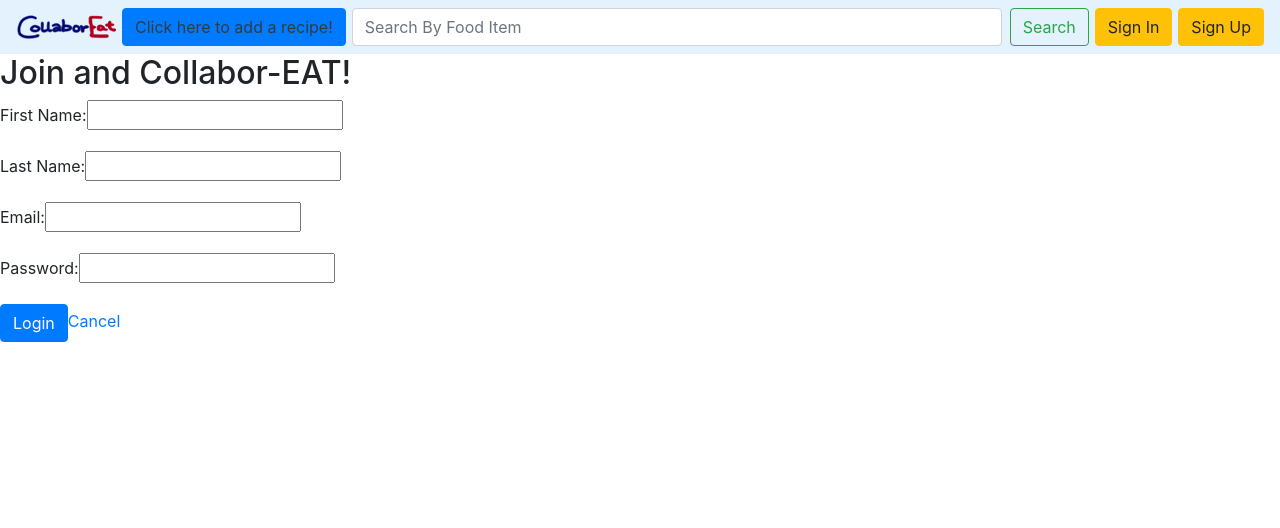
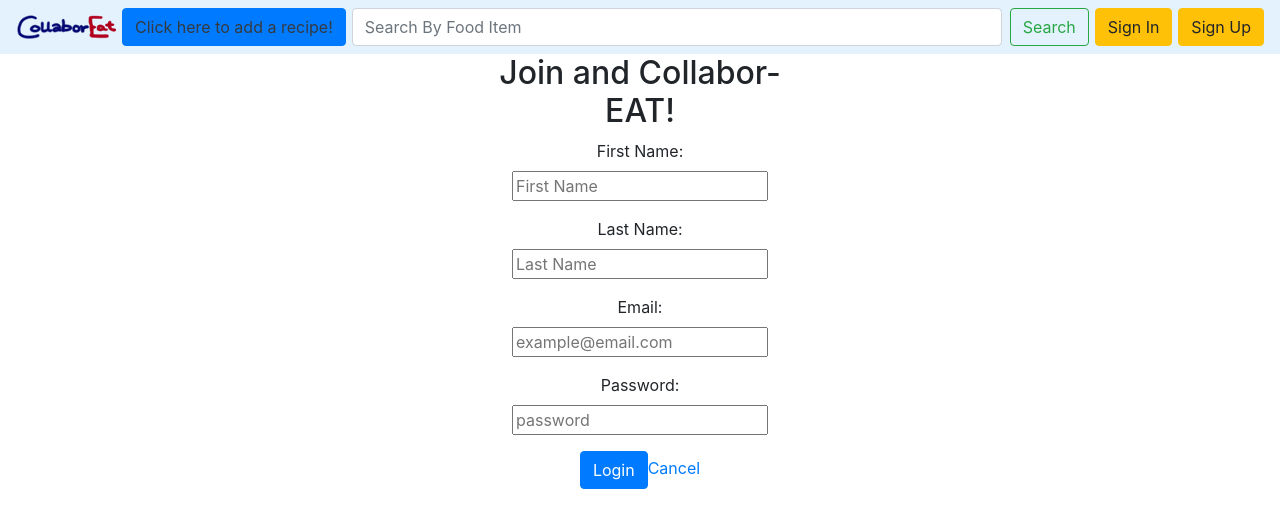
Before and after one commit to saseelya/CollaborEat, a React (Create React App) app in the folder client/collaboreat-react/: page /register in a window 1280 px wide. Shown: the top 528 px of the page. Built offline with nearby package versions, Linux system fonts and the light colour scheme.

Commit message:
styling on user, login, and register

```diff
--- a/client/collaboreat-react/src/Login.js
+++ b/client/collaboreat-react/src/Login.js
@@ -3,6 +3,7 @@ import { Link, useHistory } from 'react-router-dom';
 
 import AuthContext from './components/AuthContext';
 import Errors from './components/Errors';
+
 
 export default function Login() {
     const [email, setEmail] = useState('');
@@ -39,21 +40,25 @@ export default function Login() {
     };
 
     return (
-        <div>
-            <h2>Login</h2>
+        <center>
+            <div className="col-md-3 center">
                 <Errors errors={errors} />
                 <form onSubmit={handleSubmit}>
+                    <h2>Login</h2>
                     <div className="form-group">
                         <label>Email:</label>
-                    <input type="text" onChange={(event) => setEmail(event.target.value)} />
+                        <input type="text" placeholder="example@email.com" onChange={(event) => setEmail(event.target.value)} />
                     </div>
                     <div className="form-group">
                         <label>Password:</label>
-                    <input type="password" onChange={(event) => setPassword(event.target.value)} />
+                        <input type="password" placeholder="password" onChange={(event) => setPassword(event.target.value)} />
                     </div>
                     <button type="submit" className="btn btn-primary">Login</button>
+                    <div>
                         <Link to='/register'>Not a User? Sign up Today!</Link>
+                    </div>
                 </form>
             </div>
+        </center>
     )
 }
--- a/client/collaboreat-react/src/Register.js
+++ b/client/collaboreat-react/src/Register.js
@@ -58,29 +58,31 @@ export default function Register() {
     };
 
     return (
-        <div>
-            <h2>Join and Collabor-EAT!</h2>
+        <center>
+            <div className="col-md-3 center">
                 <Errors errors={errors} />
                 <form onSubmit={handleSubmit}>
+                    <h2>Join and Collabor-EAT!</h2>
                     <div className="form-group">
                         <label>First Name:</label>
-                    <input type="text" onChange={(event) => setFirstName(event.target.value)} />
+                        <input type="text" placeholder="First Name" onChange={(event) => setFirstName(event.target.value)} />
                     </div>
                     <div className="form-group">
                         <label>Last Name:</label>
-                    <input type="text" onChange={(event) => setLastName(event.target.value)} />
+                        <input type="text" placeholder="Last Name" onChange={(event) => setLastName(event.target.value)} />
                     </div>
                     <div className="form-group">
                         <label>Email:</label>
-                    <input type="text" onChange={(event) => setEmail(event.target.value)} />
+                        <input type="text" placeholder="example@email.com" onChange={(event) => setEmail(event.target.value)} />
                     </div>
                     <div className="form-group">
                         <label>Password:</label>
-                    <input type="password" onChange={(event) => setPassword(event.target.value)} />
+                        <input type="password" placeholder="password" onChange={(event) => setPassword(event.target.value)} />
                     </div>
                     <button type="submit" className="btn btn-primary">Login</button>
                     <Link to="/">Cancel</Link>
                 </form>
             </div>
+        </center>
     )
 }
--- a/client/collaboreat-react/src/User.js
+++ b/client/collaboreat-react/src/User.js
@@ -47,7 +47,13 @@ export default function User() {
       </div>
       </div>
       <div>
-      <h2>Submitted Recipes <Link to="/recipe/add" className="btn btn-primary">Add a Recipe</Link></h2>
+      <h2 className="text-center text-dark silver-black-gradient">Submitted Recipes
+      {auth.appUser && (auth.appUser.userId === user.userId) && (
+        <blockquote className="text-right">
+          <Link to="/recipe/add" className="btn btn-primary">Add a Recipe</Link>
+        </blockquote>
+        )}
+      </h2>
         {Recipes.length == 0 ? (
           <p>You have not created any Recipes on CollaborEat yet.</p>
         ) : (
--- a/client/collaboreat-react/src/index.css
+++ b/client/collaboreat-react/src/index.css
@@ -19,3 +19,9 @@ code {
 .navBarSearchForm {
   width: 650px !important;
 }
+
+.center {
+  display: flex;
+  justify-content: 'center';
+  align-items: 'center';
+}
```
Also changed, not shown: 1 other file (tests, documents, lock files or other folders). Lines whose indentation alone changed are shown as unchanged.
